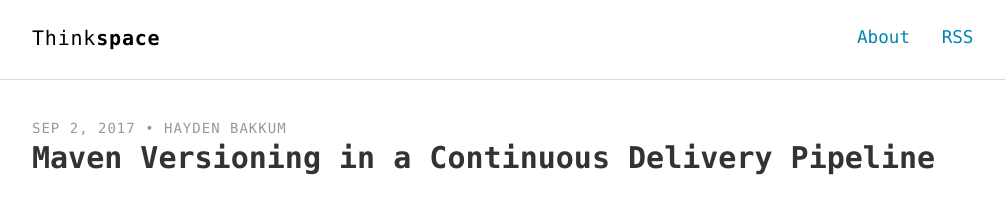
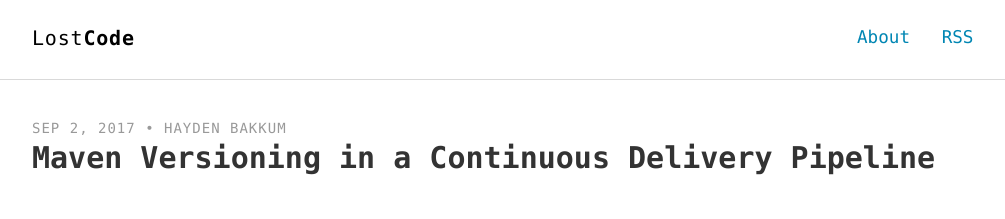
Before and after one commit to hbakkum/hbakkum.github.io, a Jekyll site: the page built from _posts/2017-09-02-maven-versioning-in-a-continuous-delivery-pipeline.md, in a window 1280 px wide and 900 px high. Shown: the top 219 px of the window, without its empty margins (132-1137 px from the left). Built offline with Jekyll 4.4.1, drawn with Linux system fonts in a browser that asks for light colours; comment, search, counter and statistics services are not loaded; some of the changed text lies outside the part shown.

Commit message:
remove intro

```diff
--- a/_config.yml
+++ b/_config.yml
@@ -1,7 +1,7 @@
 
 # SEO settings
-title: "Think"
-title2: "space" # default: ""
+title: "Lost"
+title2: "Code" # default: ""
 description: "Just another minimalist Jekyll theme for technical writing."
 keywords: "Jekyll, theme, free, download, SEO, blog, web, minimalist, thinkspace"
 url: http://hbakkum.github.io # site url
@@ -29,8 +29,8 @@
 
 # Author settings
 author:
-  name     : "Hayden Bakkum"
-  job      : "Software Engineer"
+  name     : ""
+  job      : ""
   bio      : ""
   thumb    : /images/author.jpg
   email    : hayden.bakkum@gmail.com
--- a/_includes/intro.html
+++ b/_includes/intro.html
@@ -1,6 +1,5 @@
 <section class="intro">
   <div class="container">
-    <p class="lead">Hi, I'm <strong class="author-name" itemprop="name">{{ site.author.name }}</strong>, a <em itemprop="jobTitle">{{ site.author.job }}</em>. <br>
-    {{ site.author.bio }}</p>
+
   </div>
 </section>
```
